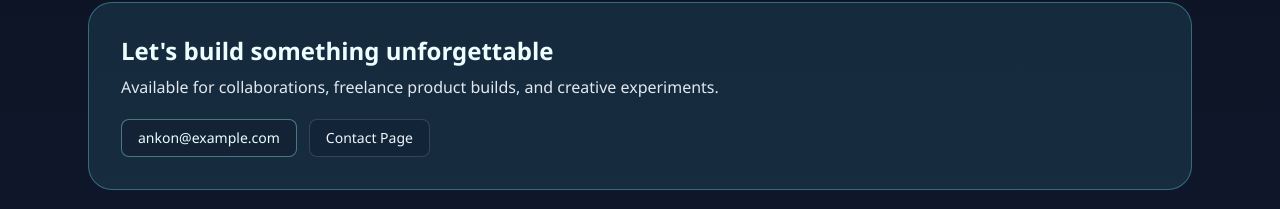
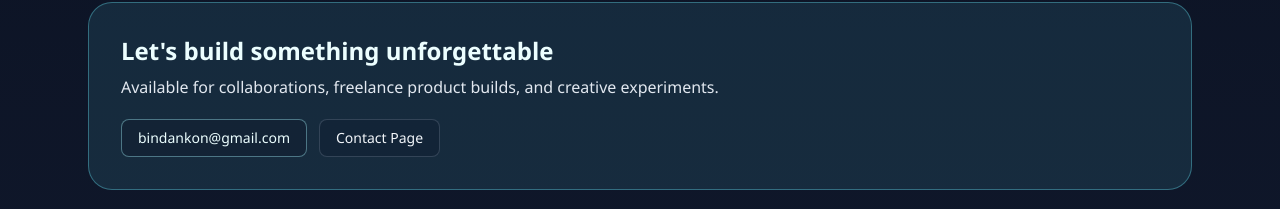
Before and after one commit to liveankon1/ankon-live-portal1, a Next.js app: page / in a window 1280 px wide. Shown: the part 1618-1827 px from the top of the page. Built offline with nearby package versions, Linux system fonts and the light colour scheme.

Commit message:
Update ContactPreviewSection.tsx

```diff
--- a/components/home/ContactPreviewSection.tsx
+++ b/components/home/ContactPreviewSection.tsx
@@ -5,8 +5,8 @@ export const ContactPreviewSection = () => {
         <h2 className="text-2xl font-semibold text-cyan-50">Let&apos;s build something unforgettable</h2>
         <p className="mt-2 text-slate-200">Available for collaborations, freelance product builds, and creative experiments.</p>
         <div className="mt-5 flex flex-wrap gap-3">
-          <a href="mailto:ankon@example.com" className="rounded-lg border border-cyan-200/40 bg-slate-900/35 px-4 py-2 text-sm font-medium text-cyan-50">
-            ankon@example.com
+          <a href="mailto:bindankon@gmail.com" className="rounded-lg border border-cyan-200/40 bg-slate-900/35 px-4 py-2 text-sm font-medium text-cyan-50">
+            bindankon@gmail.com
           </a>
           <a href="/contact" className="rounded-lg border border-slate-500/40 bg-slate-900/30 px-4 py-2 text-sm font-medium text-slate-100">
             Contact Page
```
